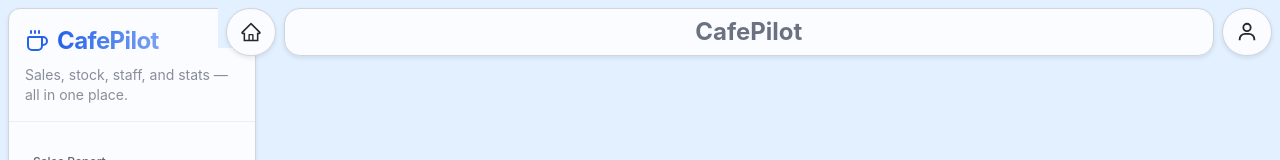
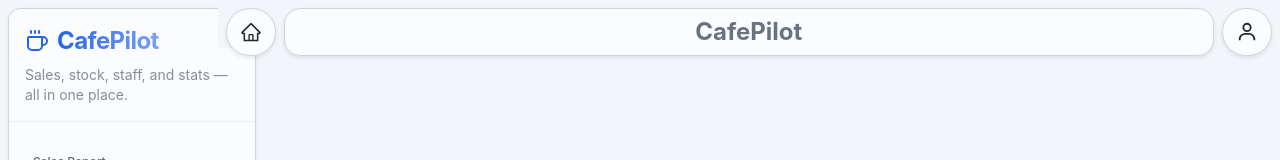
Before and after one commit to Amalcs9188/Payment_system-, a Next.js app: page /daily-sale/view in a window 1280 px wide. Shown: the top 160 px of the page. Built offline with nearby package versions, Linux system fonts and the light colour scheme; no server answers.

Commit message:
* colour change

```diff
--- a/src/app/daily-sale/view/page.tsx
+++ b/src/app/daily-sale/view/page.tsx
@@ -133,7 +133,7 @@ const Page = () => {
   return (
     <div className=" w-[100%] flex flex-col items-start bg-fill_bg p-2">
       <ComponentHeader
-        color="text-black"
+
         className="w-full gap-1 flex flex-col items-start p-3"
         title={"Add Daily Sales Report"}
         description={
--- a/src/app/globals.css
+++ b/src/app/globals.css
@@ -13,7 +13,7 @@ body {
 :root {
   --background: #fbfcff;
   --foreground: #23272f;
-  --fill_bg: #e2f0ff;
+  --fill_bg: #f3f5fb;
 
   --card: #ffffff;
   --card-foreground: #23272f;
```
